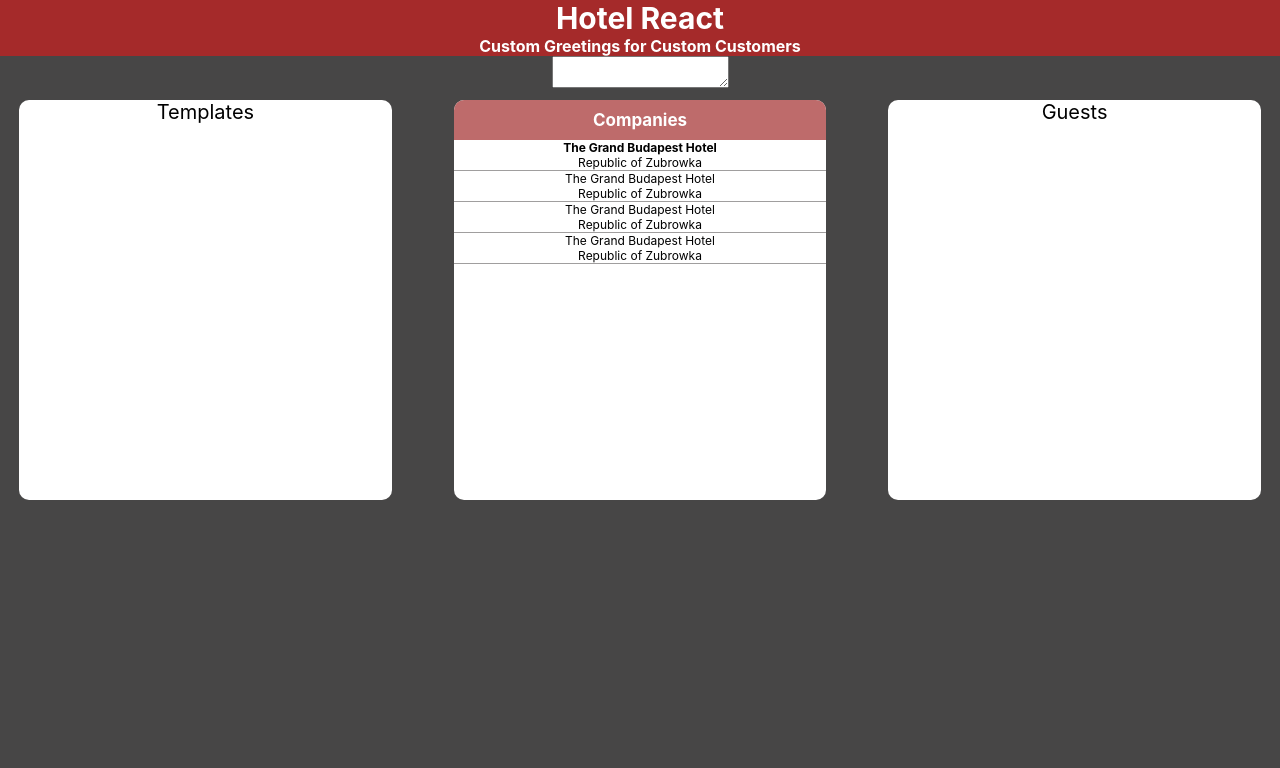
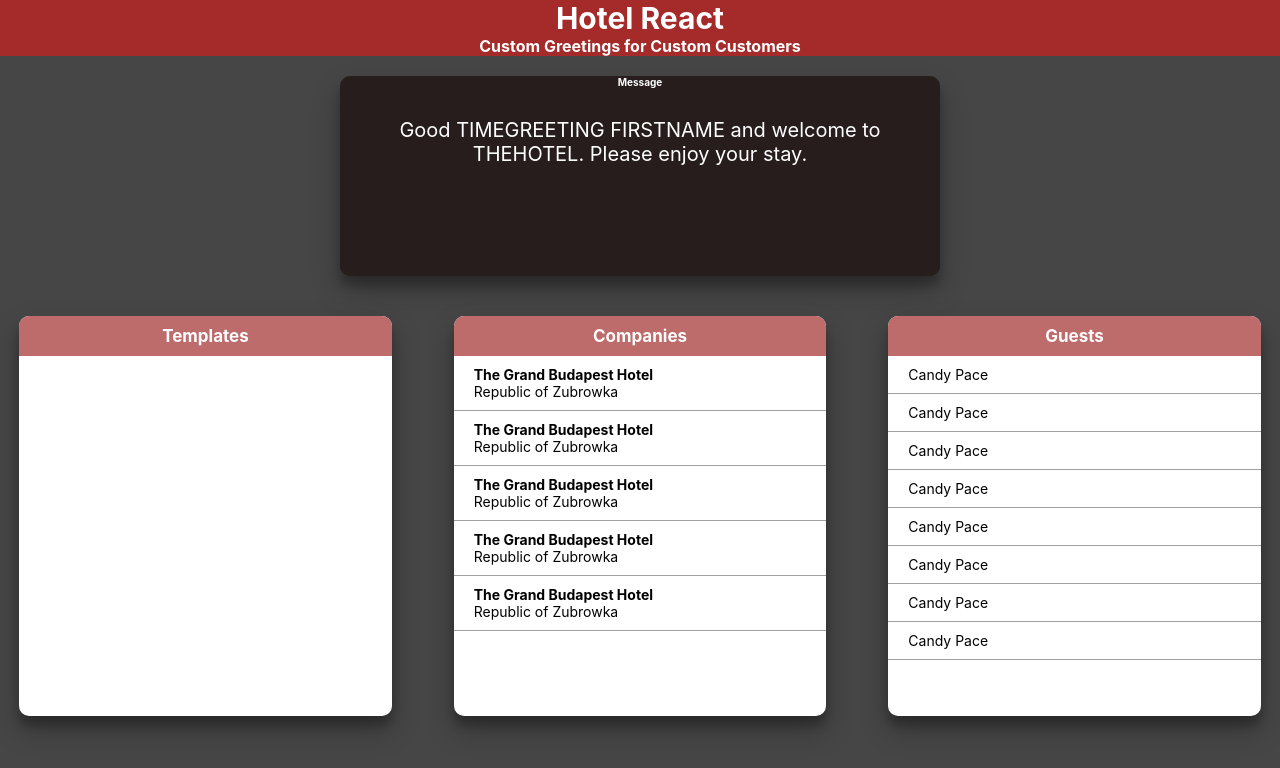
Before and after one commit to jcloeter/hotel-message-app, a React (Create React App) app: page / in a window 1280 px wide. Shown: the top 768 px of the page. Built offline with nearby package versions, Linux system fonts and the light colour scheme.

Commit message:
reusable list item components

```diff
--- a/src/components/DataGroups/Companies.js
+++ b/src/components/DataGroups/Companies.js
@@ -1,5 +1,6 @@
 import React from "react";
 import Card from "../UI/Card";
+import ListItem from "../UI/ListItem";
 import styles from "./Companies.module.css";
 
 const Companies = () => {
@@ -7,24 +8,36 @@ const Companies = () => {
     <Card className={styles.companies}>
       <h4>Companies</h4>
       <ul>
-        <li>
+        <ListItem>
           <div>
             <strong>The Grand Budapest Hotel</strong>
           </div>
           <div>Republic of Zubrowka</div>
-        </li>
-        <li>
-          <div>The Grand Budapest Hotel</div>
+        </ListItem>
+        <ListItem>
+          <div>
+            <strong>The Grand Budapest Hotel</strong>
+          </div>
           <div>Republic of Zubrowka</div>
-        </li>
-        <li>
-          <div>The Grand Budapest Hotel</div>
+        </ListItem>
+        <ListItem>
+          <div>
+            <strong>The Grand Budapest Hotel</strong>
+          </div>
           <div>Republic of Zubrowka</div>
-        </li>
-        <li>
-          <div>The Grand Budapest Hotel</div>
+        </ListItem>
+        <ListItem>
+          <div>
+            <strong>The Grand Budapest Hotel</strong>
+          </div>
           <div>Republic of Zubrowka</div>
-        </li>
+        </ListItem>
+        <ListItem>
+          <div>
+            <strong>The Grand Budapest Hotel</strong>
+          </div>
+          <div>Republic of Zubrowka</div>
+        </ListItem>
       </ul>
     </Card>
   );
--- a/src/components/DataGroups/Guests.js
+++ b/src/components/DataGroups/Guests.js
@@ -1,7 +1,20 @@
 import React from "react";
 import Card from "../UI/Card";
+import ListItem from "../UI/ListItem";
 const Guests = () => {
-  return <Card>Guests</Card>;
+  return (
+    <Card>
+      <h4>Guests</h4>
+      <ListItem>Candy Pace</ListItem>
+      <ListItem>Candy Pace</ListItem>
+      <ListItem>Candy Pace</ListItem>
+      <ListItem>Candy Pace</ListItem>
+      <ListItem>Candy Pace</ListItem>
+      <ListItem>Candy Pace</ListItem>
+      <ListItem>Candy Pace</ListItem>
+      <ListItem>Candy Pace</ListItem>
+    </Card>
+  );
 };
 
 export default Guests;
--- a/src/components/DataGroups/Templates.js
+++ b/src/components/DataGroups/Templates.js
@@ -2,7 +2,11 @@ import React from "react";
 import Card from "../UI/Card";
 
 const Templates = () => {
-  return <Card>Templates</Card>;
+  return (
+    <Card>
+      <h4>Templates</h4>
+    </Card>
+  );
 };
 
 export default Templates;
--- a/src/components/ResultMessage/ResultMessage.js
+++ b/src/components/ResultMessage/ResultMessage.js
@@ -1,9 +1,17 @@
 import React from "react";
+import Card from "../UI/Card";
+import styles from "./ResultMessage.module.css";
 
 const ResultMessage = () => {
   return (
     <div>
-      <textarea></textarea>
+      <div className={styles.result_message}>
+        <h4>Message</h4>
+        <div className={styles.message}>
+          Good TIMEGREETING FIRSTNAME and welcome to THEHOTEL. Please enjoy your
+          stay.
+        </div>
+      </div>
     </div>
   );
 };
--- /dev/null
+++ b/src/components/ResultMessage/ResultMessage.module.css
@@ -0,0 +1,18 @@
+.result_message {
+  width: 80%;
+  max-width: 60rem;
+  margin: 2rem auto 4rem;
+  height: 20rem;
+  color: purple;
+  background-color: rgb(39, 29, 29);
+  color: white;
+  border-radius: 10px;
+  box-shadow: rgba(0, 0, 0, 0.25) 0px 14px 28px,
+    rgba(0, 0, 0, 0.22) 0px 10px 10px;
+}
+
+.message {
+  font-size: 2rem;
+  margin-top: 3rem;
+  padding: 0 4rem;
+}
--- a/src/components/UI/Card.module.css
+++ b/src/components/UI/Card.module.css
@@ -4,6 +4,8 @@
   font-size: 2rem;
   width: 30%;
   height: 40rem;
+  box-shadow: rgba(0, 0, 0, 0.25) 0px 14px 28px,
+    rgba(0, 0, 0, 0.22) 0px 10px 10px;
 }
 
 .card h4 {
@@ -19,7 +21,7 @@
   font-size: 1.2rem;
 }
 
-.card li {
+/* .card li {
   border-bottom: 1.5px solid rgb(160, 158, 158);
   list-style: none;
-}
+} */
--- /dev/null
+++ b/src/components/UI/ListItem.js
@@ -0,0 +1,12 @@
+import React from "react";
+import styles from "./ListItem.module.css";
+
+const ListItem = (props) => {
+  return (
+    <li className={`${styles.list_item} ${props.className}`}>
+      {props.children}
+    </li>
+  );
+};
+
+export default ListItem;
--- /dev/null
+++ b/src/components/UI/ListItem.module.css
@@ -0,0 +1,8 @@
+.list_item {
+  list-style: none;
+  border-bottom: 1.5px solid rgb(160, 158, 158);
+  font-size: 1.4rem;
+  padding: 1rem 0 1rem 2rem;
+  text-align: left;
+  cursor: pointer;
+}
```
Also changed, not shown: src/components/DataGroups/DataGroup.module.css (+12 -0 lines).
